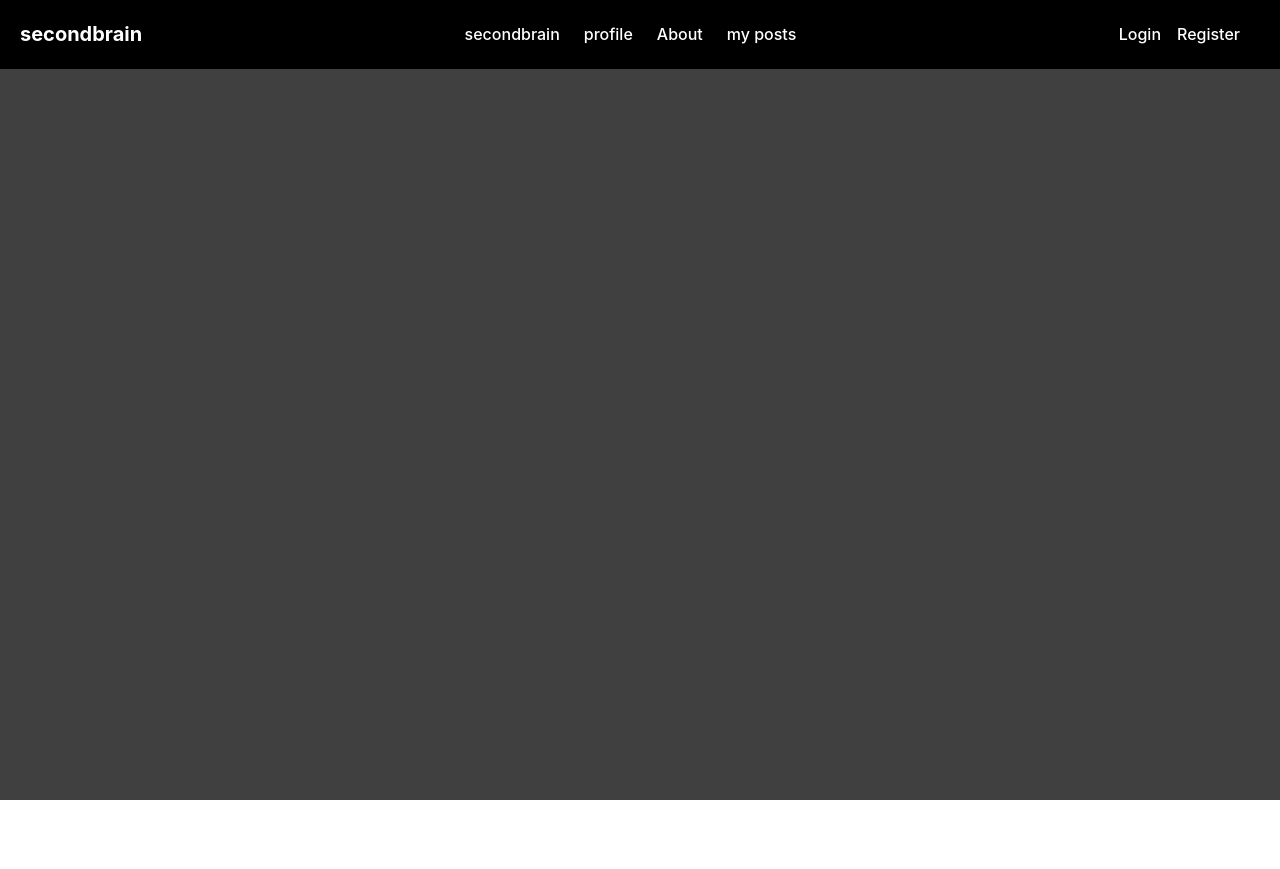
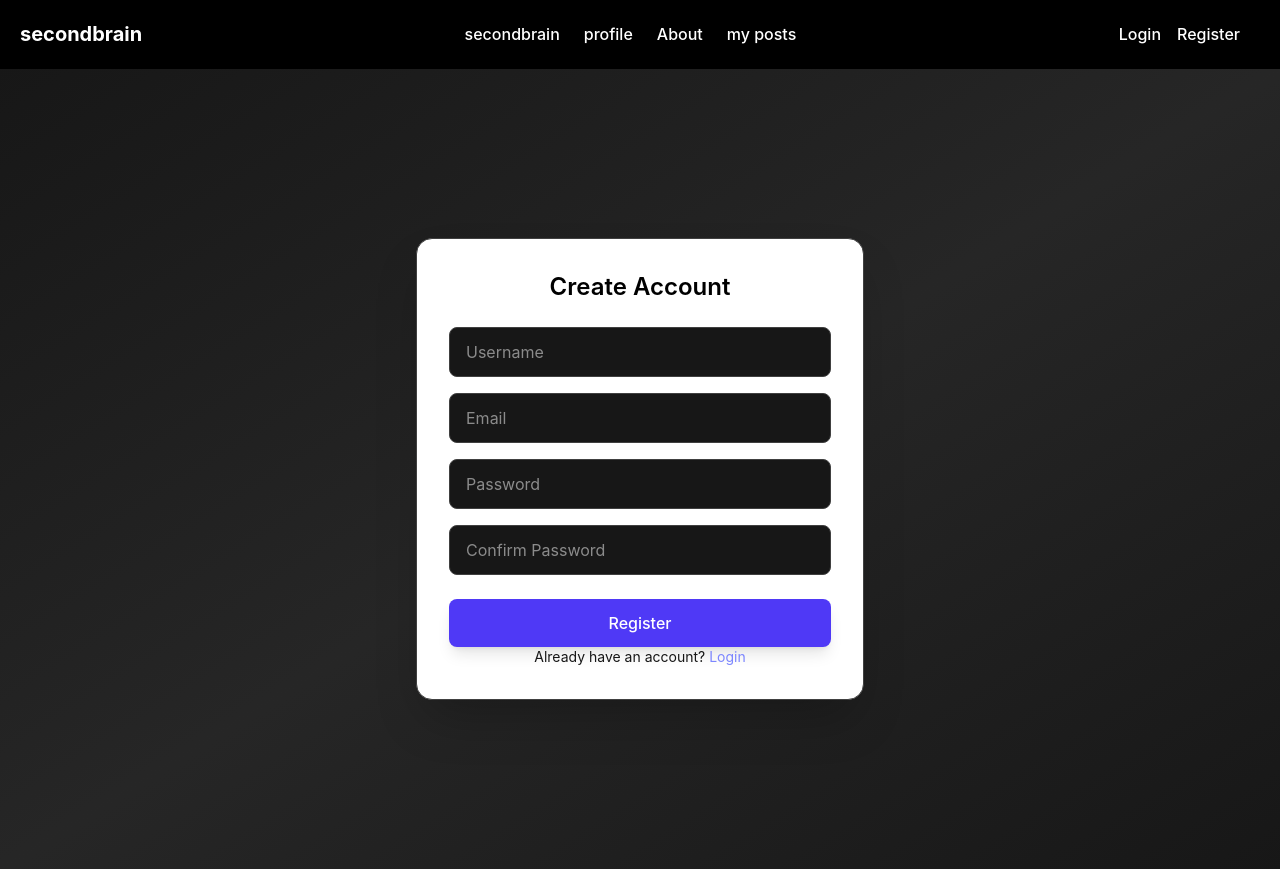
Before and after one commit to Kartik-619/SecondBrain, a React app in the folder FE/: page /register in a window 1280 px wide. Before the commit the page ends 800 px from the top, so only its background shows below. Built offline with nearby package versions, Linux system fonts and the light colour scheme; the HTML template or start-up script is replaced by a standard one.

Commit message:
register added

```diff
--- a/FE/src/App.jsx
+++ b/FE/src/App.jsx
@@ -3,6 +3,7 @@ import InputCard from './Component/inputCard'
 import NavBar from './Component/Navbar'
 import Home from './Pages/Home/Home'
 import Login from './Pages/Auth/Login'
+import Register from './Pages/Auth/Register'
 
 function App() {
   return (
@@ -11,8 +12,8 @@ function App() {
 
       <Routes>
       <Route path={'/'} element={<Home/>}/>
-    <Route path={'/login'} element={<Login/>}/>
-     {/* //<Route to={'/register'} element={<Register/>}/>*/}
+      <Route path={'/login'} element={<Login/>}/>
+      <Route path={'/register'} element={<Register/>}/>
       </Routes>
 
     </div>
--- a/FE/src/Pages/Auth/Register.jsx
+++ b/FE/src/Pages/Auth/Register.jsx
@@ -1,25 +1,103 @@
-import { Form } from "react-router-dom";
-const{register, handleSubmit}=useForm<FormValues>({
-    defaultValues:{
-        email:'',
-        password:''
+import { useState } from "react";
+import axios from "axios";
+import { useNavigate } from "react-router-dom";
+
+export default function Register() {
+  const [username, setUsername] = useState('');
+  const [email, setEmail] = useState('');
+  const [password, setPassword] = useState('');
+  const [confirmPassword, setConfirmPassword] = useState('');
+  const navigate = useNavigate();
+
+  const handleSubmit = async (e) => {
+    e.preventDefault();
+
+    if (password !== confirmPassword) {
+      alert("Passwords do not match");
+      return;
     }
-})
-export default function Register(){
-    return(
-        <div>
-            <form onSubmit={handleSubmit(onSubmit)}>
+
+    try {
+      const res = await axios.post('http://localhost:3009/auth/signUp', {
+        username,
+        email,
+        password
+      });
+
+      if (res.data.success) {
+        alert("Registration successful");
+        navigate('/login');
+      }
+
+    } catch (err) {
+      console.error(err);
+      alert("Registration failed");
+    }
+  };
+
+  return (
+    <div className="min-h-screen flex items-center justify-center bg-gradient-to-br from-neutral-900 via-neutral-800 to-neutral-900">
+
+      <div className="w-full max-w-md p-8 rounded-2xl bg-white backdrop-blur-xl border border-neutral-700 shadow-2xl">
+
+        <h2 className="text-2xl font-semibold text-black text-center mb-6">
+          Create Account
+        </h2>
+
+        <form onSubmit={handleSubmit} className="flex flex-col gap-4">
+
           <input
+            type="text"
+            placeholder="Username"
+            value={username}
+            onChange={(e) => setUsername(e.target.value)}
+            className="px-4 py-3 rounded-lg bg-neutral-900 text-white border border-neutral-700 focus:outline-none focus:ring-2 focus:ring-indigo-500 transition"
+          />
+
+          <input
+            type="email"
             placeholder="Email"
-                {...register("email",{required:true})}
+            value={email}
+            onChange={(e) => setEmail(e.target.value)}
+            className="px-4 py-3 rounded-lg bg-neutral-900 text-white border border-neutral-700 focus:outline-none focus:ring-2 focus:ring-indigo-500 transition"
           />
+
           <input
-                placeholder="password"
-                {...register("password",
-                    {minLength:8,message:'Min 8 characters are required'})}
+            type="password"
+            placeholder="Password"
+            value={password}
+            onChange={(e) => setPassword(e.target.value)}
+            className="px-4 py-3 rounded-lg bg-neutral-900 text-white border border-neutral-700 focus:outline-none focus:ring-2 focus:ring-indigo-500 transition"
           />
-                <button type="submit"> Login</button>
+
+          <input
+            type="password"
+            placeholder="Confirm Password"
+            value={confirmPassword}
+            onChange={(e) => setConfirmPassword(e.target.value)}
+            className="px-4 py-3 rounded-lg bg-neutral-900 text-white border border-neutral-700 focus:outline-none focus:ring-2 focus:ring-indigo-500 transition"
+          />
+
+          <button
+            type="submit"
+            className="mt-2 py-3 rounded-lg bg-indigo-600 hover:bg-indigo-500 text-white font-medium transition-all duration-200 shadow-lg hover:shadow-indigo-500/30"
+          >
+            Register
+          </button>
+
         </form>
+
+        <p className="text-sm text-neutral-900 text-center mt-6">
+          Already have an account?{" "}
+          <span
+            onClick={() => navigate('/login')}
+            className="text-indigo-400 cursor-pointer hover:underline"
+          >
+            Login
+          </span>
+        </p>
+
       </div>
-    )
+    </div>
+  );
 }
```
Lines whose indentation alone changed are shown as unchanged.
